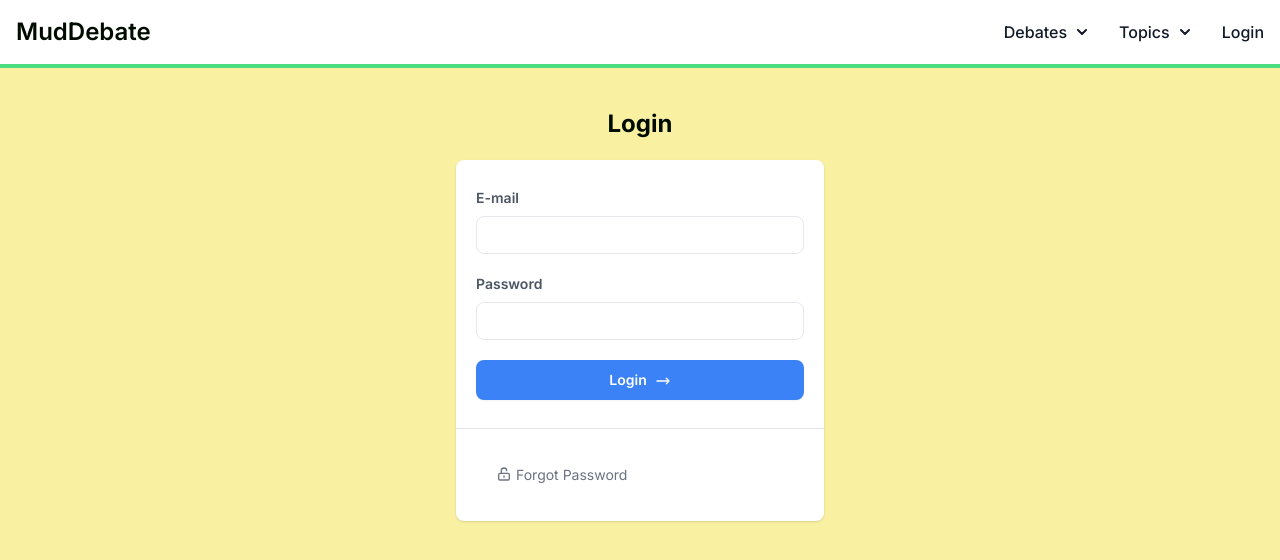
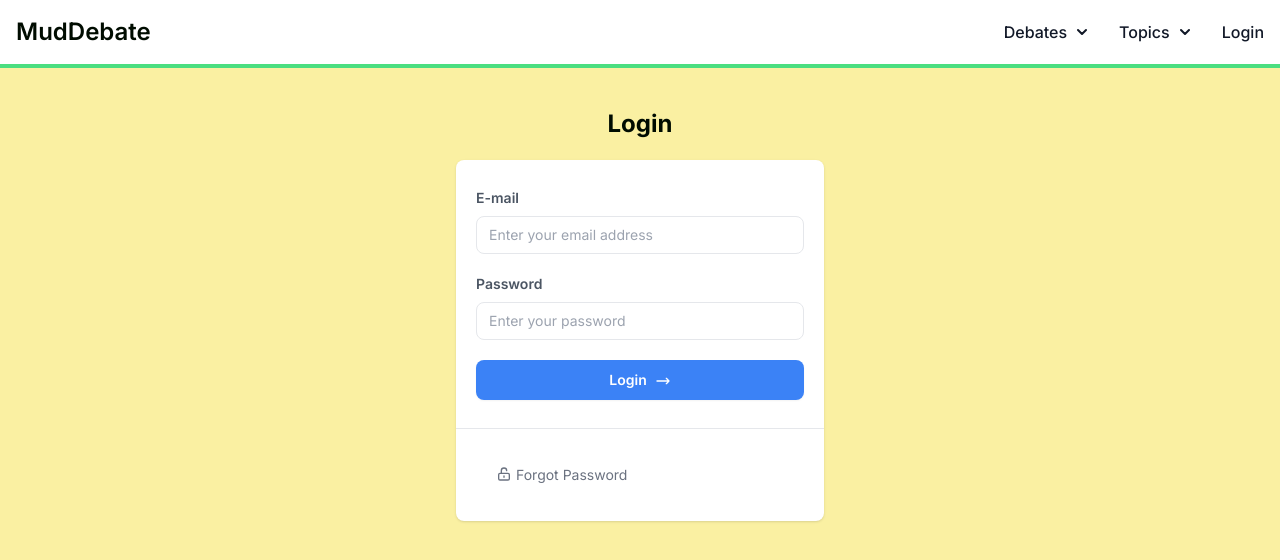
Before and after one commit to mud-ali/cs-midyear, a Next.js app: page /login in a window 1280 px wide. Shown: the top 560 px of the page. Built offline with nearby package versions, Linux system fonts and the light colour scheme.

Commit message:
run formatter

```diff
--- a/app/login/page.tsx
+++ b/app/login/page.tsx
@@ -4,10 +4,11 @@ import React from "react";
 import Navbar from "@/components/Navbar";
 
 export default function login() {
-
-    const forgot = () => {
-      window.alert("too bad, we don't know your password either.\n\nmake a new account or something")
-    }
+  const forgot = () => {
+    window.alert(
+      "too bad, we don't know your password either.\n\nmake a new account or something",
+    );
+  };
   return (
     <main>
       <Navbar at="login" />
@@ -21,13 +22,15 @@ export default function login() {
             </label>
             <input
               type="text"
+              placeholder="Enter your email address"
               className="border rounded-lg px-3 py-2 mt-1 mb-5 text-sm w-full text-gray-600"
             />
             <label className="font-semibold text-sm text-gray-600 pb-1 block">
               Password
             </label>
             <input
-              type="text"
+              type="password"
+              placeholder="Enter your password"
               className="border rounded-lg px-3 py-2 mt-1 mb-5 text-sm w-full text-gray-600"
             />
             <button
@@ -56,7 +59,8 @@ export default function login() {
               <div className="text-center sm:text-left whitespace-nowrap">
                 <button
                   onClick={forgot}
-                  className="transition duration-200 mx-5 px-5 py-4 cursor-pointer font-normal text-sm rounded-lg text-gray-500 hover:bg-gray-100 focus:outline-none focus:bg-gray-200 focus:ring-2 focus:ring-gray-400 focus:ring-opacity-50 ring-inset">
+                  className="transition duration-200 mx-5 px-5 py-4 cursor-pointer font-normal text-sm rounded-lg text-gray-500 hover:bg-gray-100 focus:outline-none focus:bg-gray-200 focus:ring-2 focus:ring-gray-400 focus:ring-opacity-50 ring-inset"
+                >
                   <svg
                     xmlns="http://www.w3.org/2000/svg"
                     fill="none"
--- a/components/ChatMessage.tsx
+++ b/components/ChatMessage.tsx
@@ -8,12 +8,10 @@ const ChatMessage = (props: any) => {
           <span className="text-sm font-semibold text-gray-900 dark:text-white">
             {props.name}
           </span>
-
         </div>
         <p className="text-sm font-normal py-2.5 text-gray-900 dark:text-white">
           {props.message}
         </p>
-
       </div>
       <button
         id="dropdownMenuIconButton"
@@ -32,9 +30,8 @@ const ChatMessage = (props: any) => {
           <path d="M3.5 1.5a1.5 1.5 0 1 1-3 0 1.5 1.5 0 0 1 3 0Zm0 6.041a1.5 1.5 0 1 1-3 0 1.5 1.5 0 0 1 3 0Zm0 5.959a1.5 1.5 0 1 1-3 0 1.5 1.5 0 0 1 3 0Z" />
         </svg>
       </button>
-
     </div>
   );
-}
+};
 
 export default ChatMessage;
--- a/components/chatbox.tsx
+++ b/components/chatbox.tsx
@@ -16,7 +16,7 @@ const Chatbox = () => {
     setNewChat("");
   };
 
-  const handleKeyPress = (e: {key:string}) => {
+  const handleKeyPress = (e: { key: string }) => {
     if (e.key === "Enter") {
       send();
     }
--- a/styles/debateRoom.module.css
+++ b/styles/debateRoom.module.css
@@ -1,3 +1,3 @@
 .title {
-    text-decoration: underline;
+  text-decoration: underline;
 }
```
Also changed, not shown: 1 other file (tests, documents, lock files or other folders).
